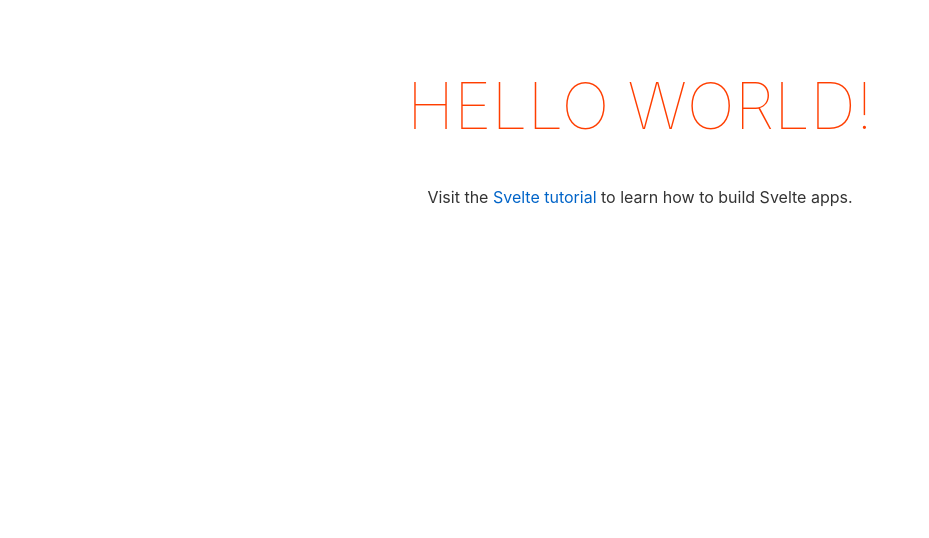
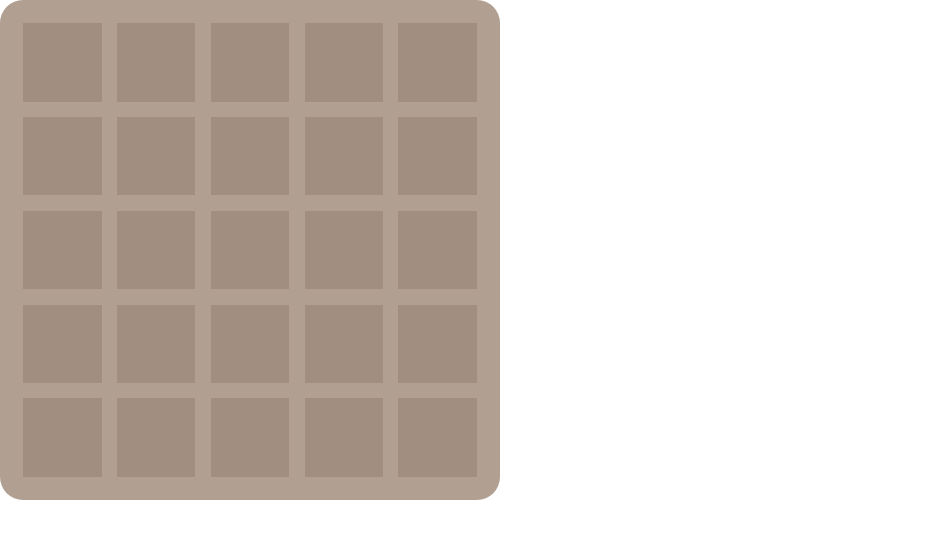
Before and after one commit to haruyama480/hr-quoridor-viewer, a Svelte app: page / in a window 1280 px wide. Shown: the top 538 px of the page, without its empty margins (0-929 px from the left). Built offline with nearby package versions, Linux system fonts and the light colour scheme.

Commit message:
impl base board

```diff
--- a/public/index.html
+++ b/public/index.html
@@ -13,6 +13,6 @@
 	<script defer src='/build/bundle.js'></script>
 </head>
 
-<body>
+<body style='height: 500px; width:500px; margin: 0px; padding: 0px;'>
 </body>
 </html>
--- a/src/App.svelte
+++ b/src/App.svelte
@@ -1,30 +1,133 @@
 <script lang="ts">
-	export let name: string;
+	export let game_row_size: number;
+
+	game_row_size=5;
+	$: inner_n = game_row_size * 2+1;
+
+	function isMargin(i:number) {
+		return i === 0 || i === inner_n - 1; // first or last
+	}
+	function isPath(i:number) {
+		return i%2 === 0 && !isMargin(i);
+	}
+	function hasCell(i:number) {
+		return !isMargin(i) && !isPath(i);
+	}
+	function isCell(i:number,j :number):any {
+		return hasCell(i) && hasCell(j);
+	}
+
+	function handleMouseEnter(i:number,j :number):any {
+		return (event) => {
+			console.log(i,j, event);
+		}
+	}
+	function handleClick(i:number,j :number):any {
+		return (event) => {
+			console.log(i,j, event);
+		}
+	}
 </script>
 
-<main>
-	<h1>Hello {name}!</h1>
-	<p>Visit the <a href="https://svelte.dev/tutorial">Svelte tutorial</a> to learn how to build Svelte apps.</p>
-</main>
 
-<style>
-	main {
-		text-align: center;
-		padding: 1em;
-		max-width: 240px;
-		margin: 0 auto;
-	}
+<div class="rowContainer">
+	{#each Array(inner_n) as _, i}
+		<div
+			class='columnContainer'
+			class:rowMargin='{isMargin(i)}'
+			class:rowPath='{isPath(i)}'
+			class:row='{hasCell(i)}'
+		>
+			{#each Array(inner_n) as _, j}
+				<div
+					class:columnMargin='{isMargin(j)}'
+					class:columnPath='{isPath(j)}'
+					class:column='{hasCell(j)}'
+					class:cell='{isCell(i,j)}'
+					on:mouseenter={handleMouseEnter(i,j)}
+					on:click={handleClick(i,j)}
+				>
+					{#if isCell(i,j)}
+						<div class='circle'></div>
+					{/if}
+				</div>
+			{/each}
+		</div>
+	{/each}
+</div>
 
-	h1 {
-		color: #ff3e00;
-		text-transform: uppercase;
-		font-size: 4em;
-		font-weight: 100;
-	}
 
-	@media (min-width: 640px) {
-		main {
-			max-width: none;
-		}
-	}
+<style type="text/css">
+
+/* grid layout */
+.rowContainer {
+	display: flex;
+	flex-direction: column;
+	width: 100%;
+	height: 100%;
+}
+.row{
+	flex: 1 auto;
+}
+.rowPath{
+	flex: 0.2 auto;
+}
+.rowMargin{
+	flex: 0.3 auto;
+}
+
+.columnContainer {
+	display: flex;
+	flex-direction: row;
+	width: 100%;
+}
+.column{
+	flex: 1 auto;
+}
+.cell{
+	display: flex;
+}
+.columnPath {
+	flex: 0.2 auto;
+}
+.columnMargin{
+	flex: 0.3 auto;
+}
+
+
+/* color */
+.cell {
+	background-color: rgb(161,142,128);
+}
+.rowPath, .columnPath, .rowMargin :not(.columnMargin), .columnMargin{
+	background-color: rgb(177,160,146);
+}
+.rowContainer>.columnContainer:first-child>:first-child{
+	border-radius: 100% 0 0 0;
+}
+.rowContainer>.columnContainer:first-child>:last-child{
+	border-radius: 0 100% 0 0;
+}
+.rowContainer>.columnContainer:last-child>:last-child{
+	border-radius: 0 0 100% 0;
+}
+.rowContainer>.columnContainer:last-child>:first-child{
+	border-radius: 0 0 0 100%;
+}
+
+.circle {
+	margin: auto;
+  border-radius: 50%;
+  /* font-size: 50%; */
+	height: 90%;
+	width: 90%;
+  color:red;
+  text-align: center;
+  background: #000;
+	display: none;
+}
+.cell:hover .circle{
+	display:block;
+}
+
 </style>
--- a/src/main.ts
+++ b/src/main.ts
@@ -3,7 +3,6 @@ import App from './App.svelte';
 const app = new App({
 	target: document.body,
 	props: {
-		name: 'world'
 	}
 });
 
```
